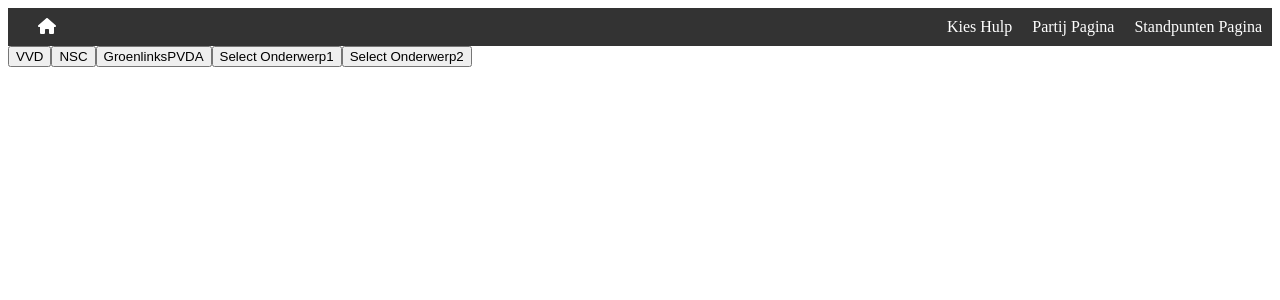
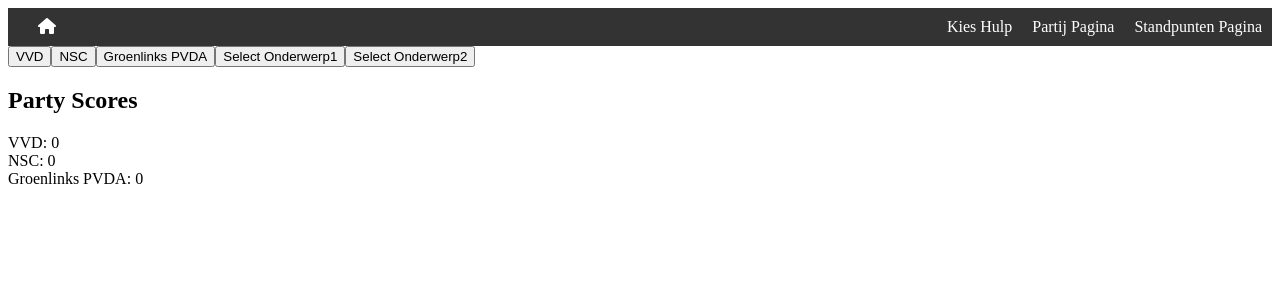
Before and after one commit to Haikotjo/Stemmen, a React (Create React App) app: page /kies-hulp in a window 1280 px wide. Shown: the top 300 px of the page. Built offline with nearby package versions, Linux system fonts and the light colour scheme.

Commit message:
knoppen en scores werken nu nog meer toevoegen

```diff
--- a/src/pages/electionhelper/ElectionHelper.js
+++ b/src/pages/electionhelper/ElectionHelper.js
@@ -1,10 +1,23 @@
 import React, { useEffect, useState } from 'react';
 import { getPositions } from '../../utils/utils';
+import partiesData from '../../data/parties.json'; // Importeer de partijen uit een JSON-bestand
 
 function ElectionHelper() {
     const [selectedParties, setSelectedParties] = useState([]);
     const [selectedTopic, setSelectedTopic] = useState(null);
     const [positions, setPositions] = useState({});
+    const [partyScores, setPartyScores] = useState({});
+    const [answeredQuestions, setAnsweredQuestions] = useState({});
+    const [givenAnswers, setGivenAnswers] = useState({});
+
+    useEffect(() => {
+        // Initialiseer de scores
+        const initialScores = {};
+        partiesData.partijen.forEach((party) => {
+            initialScores[party] = 0;
+        });
+        setPartyScores(initialScores);
+    }, []);
 
     useEffect(() => {
         if (selectedParties.length > 0 && selectedTopic) {
@@ -29,11 +42,46 @@ function ElectionHelper() {
         setSelectedTopic(topic);
     };
 
+    const updateScore = (party, score) => {
+        setPartyScores(prevScores => ({
+            ...prevScores,
+            [party]: (prevScores[party] || 0) + score,
+        }));
+        setGivenAnswers(prevAnswers => ({
+            ...prevAnswers,
+            [`${selectedTopic}_${party}`]: score,
+        }));
+        setAnsweredQuestions(prevQuestions => ({
+            ...prevQuestions,
+            [`${selectedTopic}_${party}`]: true,
+        }));
+        console.log(`Updated score for ${party}:`, (partyScores[party] || 0) + score); // Log de nieuwe score
+    };
+
+
+    const undoAnswer = (party) => {
+        const undoScore = givenAnswers[`${selectedTopic}_${party}`] || 0;
+        setPartyScores(prevScores => ({
+            ...prevScores,
+            [party]: (prevScores[party] || 0) - undoScore,
+        }));
+        setAnsweredQuestions(prevQuestions => {
+            const newQuestions = { ...prevQuestions };
+            delete newQuestions[`${selectedTopic}_${party}`];
+            return newQuestions;
+        });
+        setGivenAnswers(prevAnswers => {
+            const newAnswers = { ...prevAnswers };
+            delete newAnswers[`${selectedTopic}_${party}`];
+            return newAnswers;
+        });
+    };
+
     return (
         <div className="App">
-            <button onClick={() => togglePartySelection('VVD')}>VVD</button>
-            <button onClick={() => togglePartySelection('NSC')}>NSC</button>
-            <button onClick={() => togglePartySelection('Groenlinks PVDA')}>GroenlinksPVDA</button>
+            {partiesData.partijen.map((party) => (
+                <button key={party} onClick={() => togglePartySelection(party)}>{party}</button>
+            ))}
             <button onClick={() => handleTopicSelection('Onderwerp1')}>Select Onderwerp1</button>
             <button onClick={() => handleTopicSelection('Onderwerp2')}>Select Onderwerp2</button>
 
@@ -45,8 +93,20 @@ function ElectionHelper() {
                     <p>
                         {positions[party]}
                     </p>
+                    <button disabled={answeredQuestions[`${selectedTopic}_${party}`]} onClick={() => updateScore(party, 1)}>Eens</button>
+                    <button disabled={answeredQuestions[`${selectedTopic}_${party}`]} onClick={() => updateScore(party, 0)}>Neutraal</button>
+                    <button disabled={answeredQuestions[`${selectedTopic}_${party}`]} onClick={() => updateScore(party, -1)}>Oneens</button>
+                    {answeredQuestions[`${selectedTopic}_${party}`] && <button onClick={() => undoAnswer(party, 0)}>Ongedaan Maken</button>}
                 </div>
             ))}
+            <div>
+                <h2>Party Scores</h2>
+                {Object.keys(partyScores).map((party) => (
+                    <div key={party}>
+                        {party}: {partyScores[party]}
+                    </div>
+                ))}
+            </div>
         </div>
     );
 }
```
